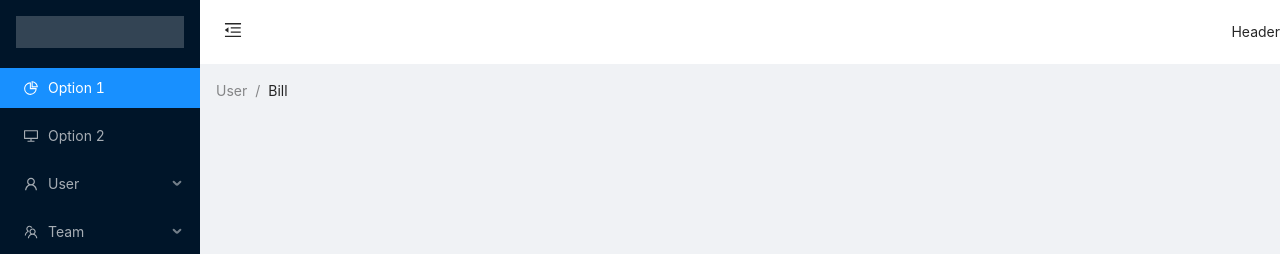
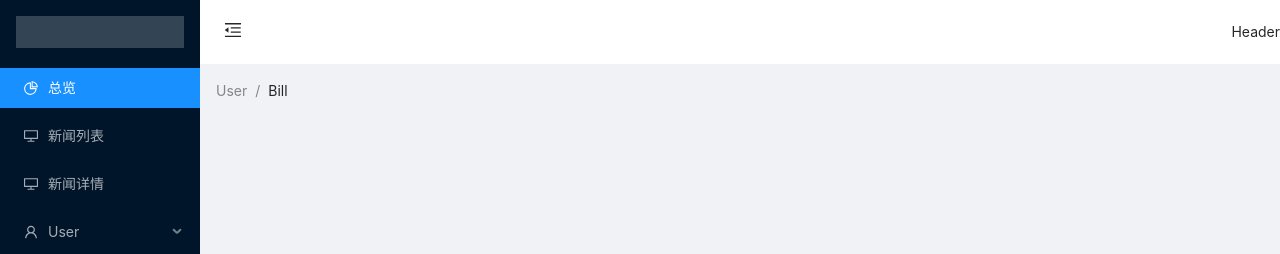
Before and after one commit to MrGuang123/news-publish-fe, a Vue app: page / in a window 1280 px wide. Shown: the top 254 px of the page. Built offline with nearby package versions, Linux system fonts and the light colour scheme.

Commit message:
添加部分路由

```diff
--- a/src/router/index.js
+++ b/src/router/index.js
@@ -1,7 +1,15 @@
 import { createRouter, createWebHistory } from "vue-router";
 import Layout from "../views/Layout/Layout.vue";
 
+import NewsManageRoute from './newsManage'
+
 const routes = [
+  {
+    path: '/login',
+    name: 'Login',
+    hideInMenu: true,
+    component: () => import (/* webpackChunkName: "login" */ "../views/Login/Login.vue")
+  },
   {
     path: "/",
     name: "Layout",
@@ -15,6 +23,13 @@ const routes = [
       }
     ]
   },
+  ...NewsManageRoute,
+  {
+    path: '/404',
+    name: '404',
+    hideInMenu: true,
+    component: () => import(/* webpackChunkName: "404" */ "../views/other/404.vue")
+  }
 ];
 
 const router = createRouter({
--- /dev/null
+++ b/src/router/newsManage.js
@@ -0,0 +1,23 @@
+import Layout from '../views/Layout/Layout.vue'
+
+export default [
+  {
+    path: '/news-manage',
+    name: 'NewsManage',
+    component: Layout,
+    redirect: '/news-manage/news-list',
+    children: [
+      {
+        path: 'news-list',
+        name: 'NewsList',
+        component: import (/* webpackChunkName: 'newsManage' */ '../views/NewsManage/NewsList.vue')
+      },
+      {
+        path: 'news-detail',
+        name: 'NewsDetail',
+        hideInMenu: true,
+        component: import (/* webpackChunkName: 'newsManage' */ '../views/NewsManage/NewsDetail.vue')
+      }
+    ]
+  }
+]
--- a/src/views/Layout/SideBar.vue
+++ b/src/views/Layout/SideBar.vue
@@ -1,16 +1,28 @@
 <template>
   <a-menu theme="dark" v-model:selectedKeys="selectedKeys" mode="inline">
     <a-menu-item key="1">
-      <pie-chart-outlined />
-      <span>Option 1</span>
+      <router-link to="/home">
+        <pie-chart-outlined />
+        <span>总览</span>
+      </router-link>
     </a-menu-item>
     <a-menu-item key="2">
-      <desktop-outlined />
-      <span>Option 2</span>
+      <router-link to="/news-manage/news-list">
+        <desktop-outlined />
+        <span>新闻列表</span>
+      </router-link>
+    </a-menu-item>
+    <a-menu-item key="3">
+      <router-link to="/news-manage/news-detail">
+        <desktop-outlined />
+        <span>新闻详情</span>
+      </router-link>
     </a-menu-item>
     <a-sub-menu key="sub1">
       <template #title>
-        <span><user-outlined /><span>User</span></span>
+        <span>
+          <user-outlined /><span>User</span>
+        </span>
       </template>
       <a-menu-item key="3">Tom</a-menu-item>
       <a-menu-item key="4">Bill</a-menu-item>
@@ -18,7 +30,9 @@
     </a-sub-menu>
     <a-sub-menu key="sub2">
       <template #title>
-        <span><team-outlined /><span>Team</span></span>
+        <span>
+          <team-outlined /><span>Team</span>
+        </span>
       </template>
       <a-menu-item key="6">Team 1</a-menu-item>
       <a-menu-item key="8">Team 2</a-menu-item>
--- /dev/null
+++ b/src/views/Login/Login.vue
@@ -0,0 +1,10 @@
+<template>
+  <div class="login">Login Page</div>
+</template>
+
+<script>
+export default {}
+</script>
+
+<style>
+</style>
--- /dev/null
+++ b/src/views/NewsManage/NewsDetail.vue
@@ -0,0 +1,12 @@
+<template>
+  <div class="news-detail">新闻详情</div>
+</template>
+
+<script>
+export default {
+  name: 'NewsDetail',
+}
+</script>
+
+<style>
+</style>
--- /dev/null
+++ b/src/views/NewsManage/NewsList.vue
@@ -0,0 +1,12 @@
+<template>
+  <div class="news-list">新闻列表</div>
+</template>
+
+<script>
+export default {
+  name: 'NewsList',
+}
+</script>
+
+<style>
+</style>
--- /dev/null
+++ b/src/views/other/404.vue
@@ -0,0 +1,12 @@
+<template>
+  <div class="page-lost">网页走丢了</div>
+</template>
+
+<script>
+export default {
+  name: '404',
+}
+</script>
+
+<style>
+</style>
```
Also changed, not shown: 1 other file (tests, documents, lock files or other folders).
